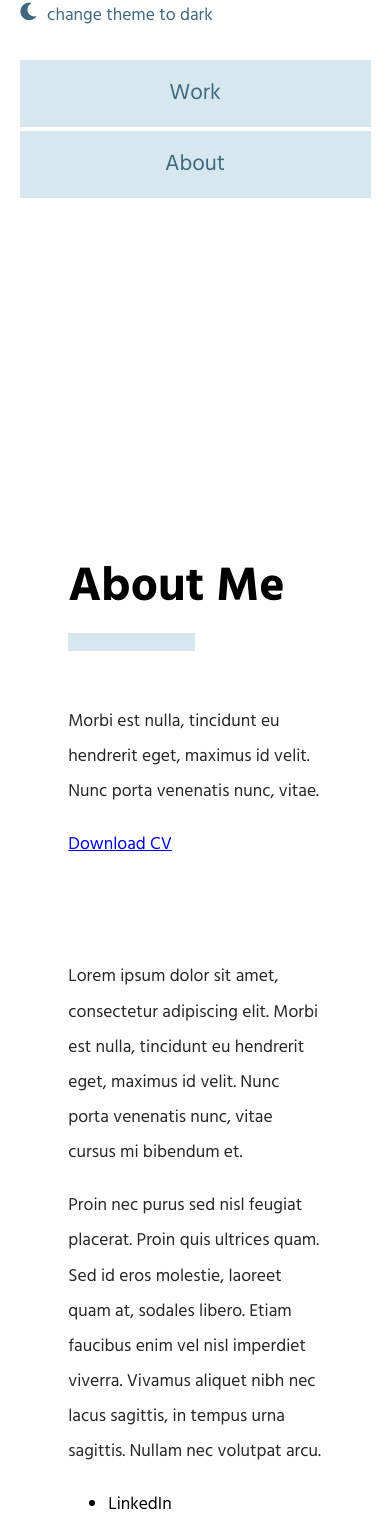
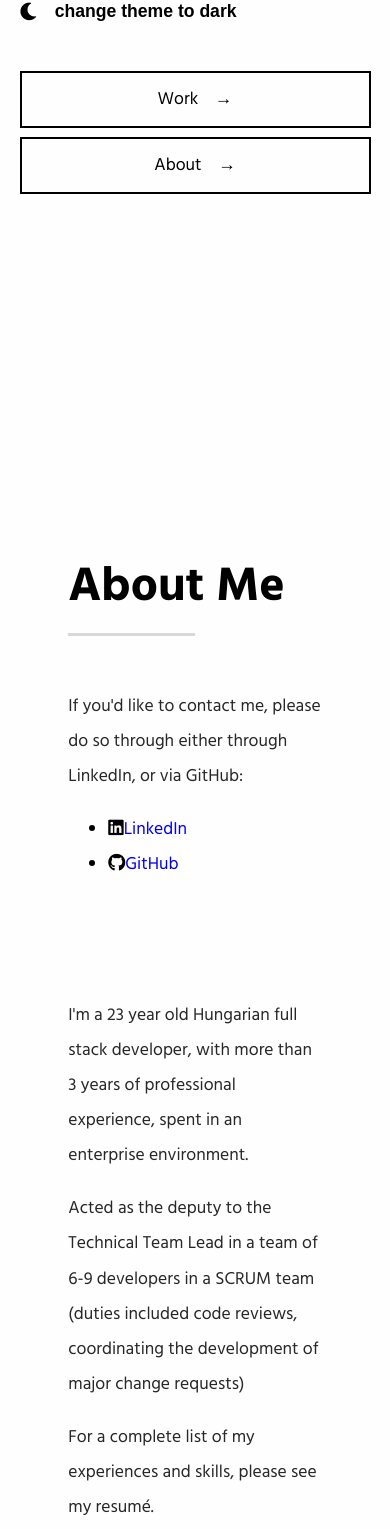
Before and after one commit to danielagg/typewriter-landing, a React (Create React App) app: page / in a window 390 px wide. Shown: the part 360-1889 px from the top of the page. Built offline with nearby package versions, Linux system fonts and the light colour scheme.

Commit message:
Styling alignments

```diff
--- a/src/components/about/About.jsx
+++ b/src/components/about/About.jsx
@@ -9,32 +9,55 @@ const About = () => {
           <h1>About Me</h1>
           <hr className="landing-title-separator" />
           <p className="about-me-description">
-            Morbi est nulla, tincidunt eu hendrerit eget, maximus id velit. Nunc
-            porta venenatis nunc, vitae.
+            If you'd like to contact me, please do so through either through
+            LinkedIn, or via GitHub:
           </p>
-          <span>
-            <a href="#">Download CV</a>
-          </span>
+          <ul>
+            <li>
+              <i class="fab fa-linkedin" />
+              <a
+                href="https://www.linkedin.com/in/danielagg/"
+                target="_blank"
+                rel="noopener noreferrer"
+              >
+                LinkedIn
+              </a>
+            </li>
+            <li>
+              <i class="fab fa-github" />
+              <a
+                href="https://github.com/danielagg/"
+                target="_blank"
+                rel="noopener noreferrer"
+              >
+                GitHub
+              </a>
+            </li>
+          </ul>
         </div>
         <div className="about-me-right-container">
           <p className="about-me-description">
-            Lorem ipsum dolor sit amet, consectetur adipiscing elit. Morbi est
-            nulla, tincidunt eu hendrerit eget, maximus id velit. Nunc porta
-            venenatis nunc, vitae cursus mi bibendum et.
+            I'm a 23 year old Hungarian full stack developer, with more than 3
+            years of professional experience, spent in an enterprise
+            environment.
           </p>
 
           <p className="about-me-description">
-            Proin nec purus sed nisl feugiat placerat. Proin quis ultrices quam.
-            Sed id eros molestie, laoreet quam at, sodales libero. Etiam
-            faucibus enim vel nisl imperdiet viverra. Vivamus aliquet nibh nec
-            lacus sagittis, in tempus urna sagittis. Nullam nec volutpat arcu.
+            Acted as the deputy to the Technical Team Lead in a team of 6-9
+            developers in a SCRUM team (duties included code reviews,
+            coordinating the development of major change requests)
           </p>
 
-          <ul>
-            <li>LinkedIn</li>
-            <li>GitHub</li>
-            <li>Twitter</li>
-          </ul>
+          <p className="about-me-description">
+            For a complete list of my experiences and skills, please see my
+            resumé.
+          </p>
+
+          <span>
+            <a className="sliding-button" href="#">
+              Download CV (PDF)
+            </a>
+          </span>
         </div>
       </div>
     </Scroll.Element>
--- a/src/components/landing/Landing.jsx
+++ b/src/components/landing/Landing.jsx
@@ -37,7 +37,7 @@ const Landing = () => {
 
       <nav className="landing-navigation">
         <ul>
-          <li>
+          <li className="sliding-button">
             <Scroll.Link
               activeClass="active"
               to="my-projects-anchor"
@@ -45,10 +45,10 @@ const Landing = () => {
               offset={10}
               duration={450}
             >
-              Work
+              Work <span className="landing-navigation-item-arrow">&rarr;</span>
             </Scroll.Link>
           </li>
-          <li>
+          <li className="sliding-button">
             <Scroll.Link
               activeClass="active"
               to="about-me-anchor"
@@ -56,7 +56,8 @@ const Landing = () => {
               offset={10}
               duration={1200}
             >
-              About
+              About{" "}
+              <span className="landing-navigation-item-arrow">&rarr;</span>
             </Scroll.Link>
           </li>
         </ul>
--- /dev/null
+++ b/src/styles/button.css
@@ -0,0 +1,43 @@
+@import "variables.css";
+
+.sliding-button {
+  display: inline-block;
+  margin-right: 3em;
+  cursor: pointer;
+  border: 2px solid var(--primary-color);
+  color: var(--primary-color);
+  padding: 0.7em 2em;
+  position: relative;
+  z-index: 1;
+  transition: 500ms;
+}
+
+.sliding-button:hover {
+  color: var(--main-bg);
+}
+
+.sliding-button::after {
+  content: "";
+  position: absolute;
+  top: 0;
+  left: 0;
+  width: 100%;
+  height: 100%;
+  background: var(--primary-color);
+  z-index: -1;
+  transition: -webkit-transform 200ms ease-in;
+  transition: transform 200ms ease-in;
+  transition: transform 200ms ease-in, -webkit-transform 200ms ease-in;
+
+  -webkit-transform: scaleX(0);
+  transform: scaleX(0);
+  -webkit-transform-origin: right;
+  transform-origin: right;
+}
+
+.sliding-button:hover::after {
+  -webkit-transform: scaleX(1);
+  transform: scaleX(1);
+  -webkit-transform-origin: left;
+  transform-origin: left;
+}
--- a/src/styles/combined.css
+++ b/src/styles/combined.css
@@ -1,4 +1,6 @@
 @import "main.css";
+@import "landing.css";
 @import "theme-selector.css";
 @import "portfolio.css";
 @import "about.css";
+@import "button.css";
--- /dev/null
+++ b/src/styles/landing.css
@@ -0,0 +1,96 @@
+@import "variables.css";
+@import "animations.css";
+
+.landing-container {
+  height: 100vh;
+  display: flex;
+  flex-direction: column;
+  justify-content: center;
+  margin: 0 auto;
+  width: 65%;
+}
+
+.landing-typed-title {
+  font-size: 3rem;
+  min-height: 5rem;
+  min-width: 40%;
+  position: relative;
+}
+
+.landing-title-separator {
+  background: var(--primary-color);
+  opacity: 0.15;
+  width: 50%;
+  margin: -2em 0 3em 0;
+  height: 3px;
+  border: none;
+}
+
+.landing-typed-title__typed {
+  position: relative;
+}
+
+.landing-typed-title__typed::after {
+  content: "";
+  position: absolute;
+  top: 5%;
+  right: -0.5rem;
+  width: 4px;
+  height: 75%;
+  background: var(--primary-color);
+  animation: pulse 0.8s infinite;
+}
+
+.landing-description {
+  margin: 0 0 0.5em 0;
+  animation: moveInFromBottom 0.4s ease-out;
+  color: var(--faded-primary-color);
+}
+
+.landing-navigation {
+  margin-top: 3em;
+  animation: moveInFromBottom 0.5s ease-out;
+}
+
+.landing-navigation ul {
+  padding: 0;
+}
+
+.landing-navigation-item-arrow {
+  padding-left: 0.7em;
+}
+
+@media (min-width: 320px) and (max-width: 480px) {
+  body {
+    line-height: 2;
+  }
+  .landing-container {
+    justify-content: flex-start;
+    width: 90%;
+    padding-top: 1.5rem;
+  }
+
+  .landing-typed-title {
+    font-size: 2rem;
+  }
+
+  .landing-description {
+    margin: 0 0 1em 0;
+  }
+
+  .landing-navigation {
+    margin-top: 1.8em;
+    text-align: center;
+  }
+
+  .landing-navigation ul li {
+    display: block;
+    padding: 0.5em 0;
+    margin: 0.5em 0;
+  }
+
+  .landing-navigation ul li:hover::after {
+    -webkit-transform-origin: center;
+    transform-origin: center;
+  }
+}
--- a/src/styles/main.css
+++ b/src/styles/main.css
@@ -1,6 +1,5 @@
 @import url("https://fonts.googleapis.com/css?family=Hind:400,500,700&display=swap");
 @import "variables.css";
-@import "animations.css";
 
 html.transition,
 html.transition *,
@@ -20,114 +19,12 @@ body {
   font-size: 110%;
 }
 
-.landing-container {
-  height: 100vh;
-  display: flex;
-  flex-direction: column;
-  justify-content: center;
-  margin: 0 auto;
-  width: 65%;
-}
-
-.landing-typed-title {
-  font-size: 3rem;
-  min-height: 5rem;
-  min-width: 40%;
-  position: relative;
-}
-
-.landing-title-separator {
-  background: var(--primary-blue);
-  width: 50%;
-  margin: -2em 0 3em 0;
-  height: 1em;
-  border: none;
-}
-
-.landing-typed-title__typed {
-  position: relative;
-}
-
-.landing-typed-title__typed::after {
-  content: "";
-  position: absolute;
-  top: 5%;
-  right: -0.5rem;
-  width: 4px;
-  height: 75%;
-  background: var(--primary-color);
-  animation: pulse 0.8s infinite;
-}
-
-.landing-description {
-  margin: 0 0 0.5em 0;
-  animation: moveInFromBottom 0.4s ease-out;
-  color: var(--faded-primary-color);
-}
-
-.landing-navigation {
-  margin-top: 4em;
-  animation: moveInFromBottom 0.5s ease-out;
-}
-
-.landing-navigation ul {
-  padding: 0;
-}
-
-.landing-navigation ul li {
-  font-size: 1.4rem;
-  display: inline-block;
-  margin: 0 5em 0 0;
-  position: relative;
-  transition: 0.2s;
-  cursor: pointer;
-  color: var(--link-color);
-}
-
-.landing-navigation ul li:hover {
-  color: var(--hover-link-color);
-}
-
-.landing-navigation ul li:hover::after {
-  transform: scaleY(10);
+a {
+  text-decoration: none;
 }
 
 @media (min-width: 320px) and (max-width: 480px) {
   body {
     line-height: 2;
   }
-  .landing-container {
-    justify-content: flex-start;
-    width: 90%;
-    padding-top: 1.5rem;
-  }
-
-  .landing-typed-title {
-    font-size: 2rem;
-  }
-
-  .landing-description {
-    margin: 0 0 1em 0;
-  }
-
-  .landing-navigation {
-    margin-top: 0.5em;
-    text-align: center;
-  }
-
-  .landing-navigation ul li {
-    display: block;
-    padding: 0.5em 0;
-    margin: 0.2em 0;
-    background: var(--primary-blue);
-  }
-
-  .landing-navigation ul li:hover {
-    background: #0269a4;
-    color: #fff;
-  }
-
-  .landing-navigation ul li::after {
-    display: none;
-  }
 }
--- a/src/styles/theme-selector.css
+++ b/src/styles/theme-selector.css
@@ -8,15 +8,17 @@
   outline: none;
   color: var(--link-color);
   padding: 0;
-  font: inherit;
+  font-weight: 700;
+  font-size: 100%;
   display: flex;
   justify-content: flex-start;
   width: 65%;
   animation: moveInFromBottom 0.4s ease-out;
+  margin-top: 0.5em;
 }
 
 .theme-selector-icon {
-  margin: 5px 10px 0 0;
+  margin: 0.1em 1em 0 0;
 }
 
 .theme-selector-control:hover {
@@ -25,6 +27,6 @@
 
 @media (min-width: 320px) and (max-width: 480px) {
   .theme-selector-control {
-    margin: 0;
+    margin: 1em 0 0 0;
   }
 }
--- a/src/styles/variables.css
+++ b/src/styles/variables.css
@@ -2,20 +2,10 @@
   --main-bg: #fefefe;
   --primary-color: #000000;
   --faded-primary-color: #272727;
-
-  /* Blue */
-  --primary-blue: #d7e7f0;
-  --link-color: #41697e;
-  --hover-link-color: #6aa6c7;
 }
 
 :root[data-theme="dark"] {
   --main-bg: #000;
   --primary-color: #f8f8f8;
   --faded-primary-color: #b4b4b4;
-
-  /* Blue */
-  --primary-blue: #173242;
-  --link-color: #41697e;
-  --hover-link-color: #6aa6c7;
 }
```
